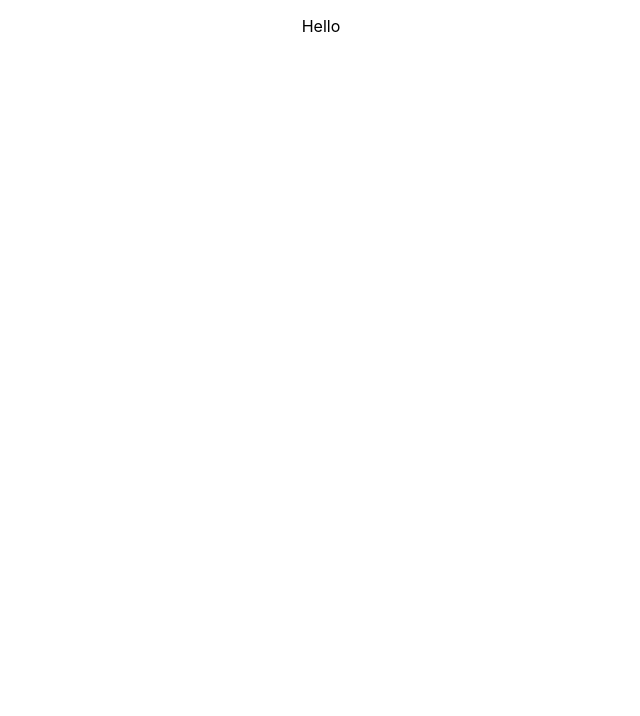
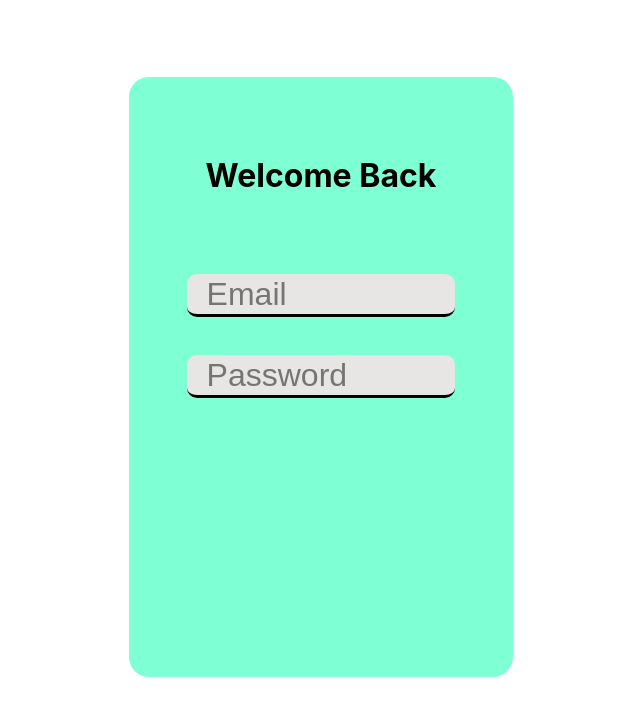
Before and after one commit to RevantTripathi/Attendance_marker, a React (Create React App) app: page / in a window 1280 px wide. Shown: the top 716 px of the page, without its empty margins (319-959 px from the left). Built offline with nearby package versions, Linux system fonts and the light colour scheme.

Commit message:
login-done

```diff
--- a/src/App.js
+++ b/src/App.js
@@ -5,7 +5,7 @@ import Login from './login/login.js';
 function App() {
   return (
     <div className="App">
-       <p>Hello</p>
+
        <Login/>
     </div>
   );
--- /dev/null
+++ b/src/login/login.css
@@ -0,0 +1,53 @@
+.login_div {
+    background-color: rgb(255, 255, 255);
+    display: flex;
+    justify-content: center;
+    height: 100vh;
+
+}
+
+.login {
+    background-color: aquamarine;
+    width: 30%;
+    height: 75vh;
+    margin: 6% 0% 4% 0%;
+    display: flex;
+    flex-direction: column;
+    border-radius: 20px;
+
+}
+
+.sec {
+    display: flex;
+    justify-content: start;
+    flex-direction: column;
+
+
+    width: 70%;
+    margin: 0% 0% 0% 15%;
+
+}
+
+.sec2 {
+    display: flex;
+    flex-direction: column;
+    justify-content: center;
+    width: 70%;
+    margin: 10% 0% 0% 15%;
+}
+
+input {
+    outline: none;
+    font-size: 2em;
+    padding: 0 20px;
+    line-height: 40px;
+    border-radius: 10px;
+    border: none;
+    border-bottom: 3px solid black;
+    background-color: rgb(232, 229, 229);
+}
+
+.wl_text {
+    margin-top: 15%;
+    margin-bottom: 15%;
+}
--- a/src/login/login.js
+++ b/src/login/login.js
@@ -1,13 +1,25 @@
 import React, { Component } from 'react'
+import './login.css'
 
+function Login() {
+    return (
 
-function Login(){
-    return(
-    <>
-   <div className='login_div'>
+        <div className='login_div'>
+            <div className='login'>
+                <div className='wl_text'>
+                    <h1>Welcome Back</h1>
+                </div>
+                <div className='sec'>
+                    {/* <label>Email</label> */}
+                    <input placeholder='Email' type='text'></input>
+                </div>
+                <div className='sec2'>
+                    {/* <label>Password</label> */}
+                    <input placeholder='Password' type='password'></input>
+                </div>
+            </div>
+        </div>
 
-   </div>
-    </>
     )
 }
 
```
